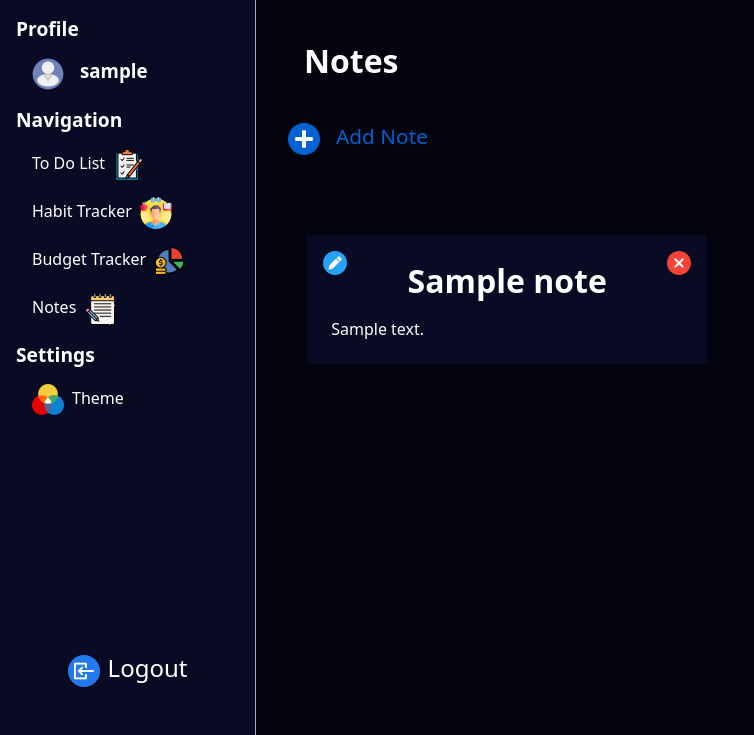
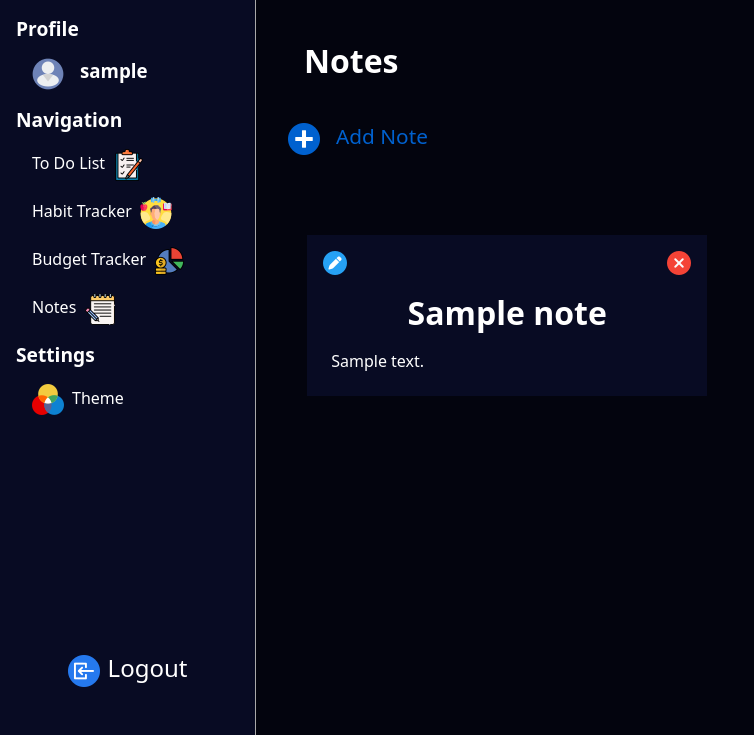
Before and after one commit to AbdullahHR10/TaskFlow, a Flask app: page /notes in a window 1280 px wide. Shown: the part 65-800 px from the top of the page, without its empty margins (0-754 px from the left). Run offline with Flask 2, Linux system fonts and the light colour scheme; a user stored in the database is signed in; tables that the repository leaves empty hold one stand-in row (values such as "Sample post").

Commit message:
Fix a bug where text overflows outside the note item

```diff
--- a/website/static/styles/notes.css
+++ b/website/static/styles/notes.css
@@ -75,10 +75,12 @@
 .note-item h1 {
     text-align: center;
     font-size: 2rem;
-    margin-bottom: 1rem;
+    margin: 2rem 0 1rem 0;
 }
 .note-item p {
-    white-space: pre-wrap;
+    white-space: normal;
+    word-wrap: break-word;
+    overflow-wrap: break-word;
 }
 #EditNoteBtn:hover, #DeleteNoteBtn:hover {
     cursor: pointer;
```
